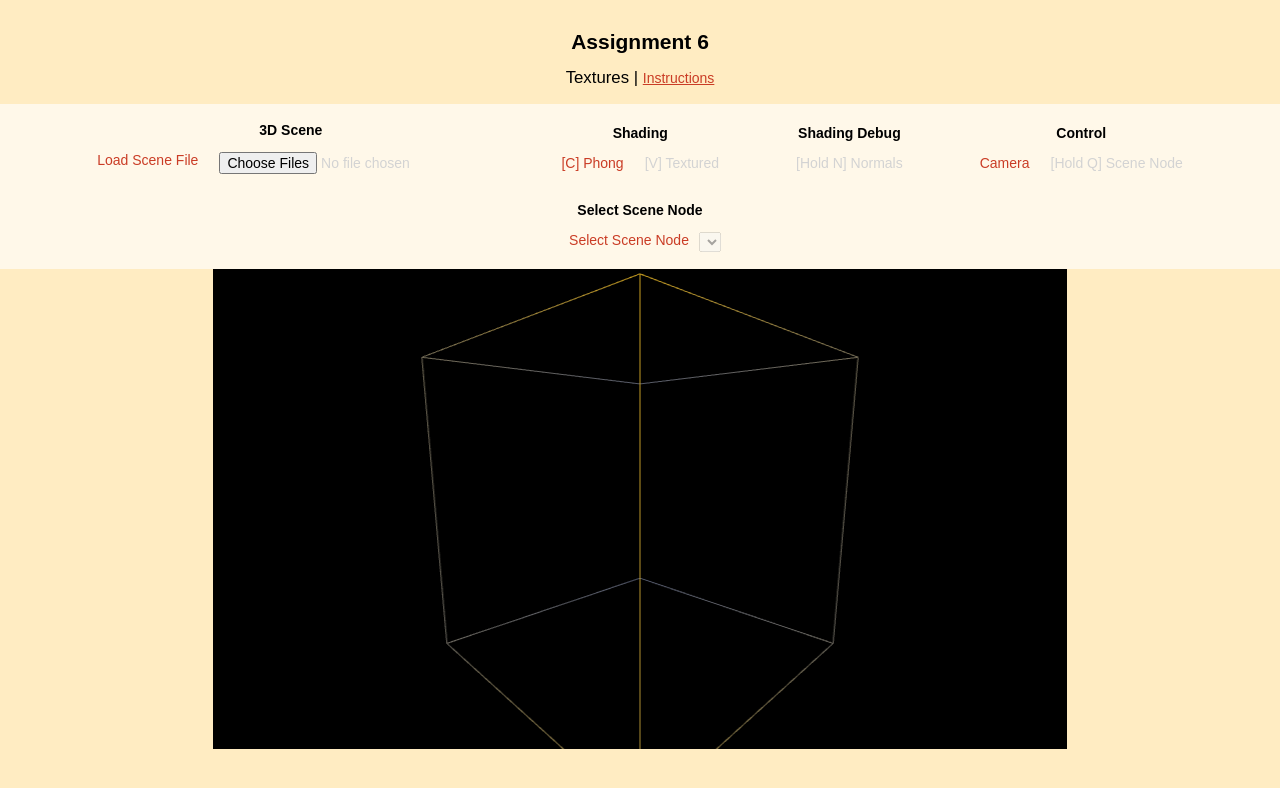
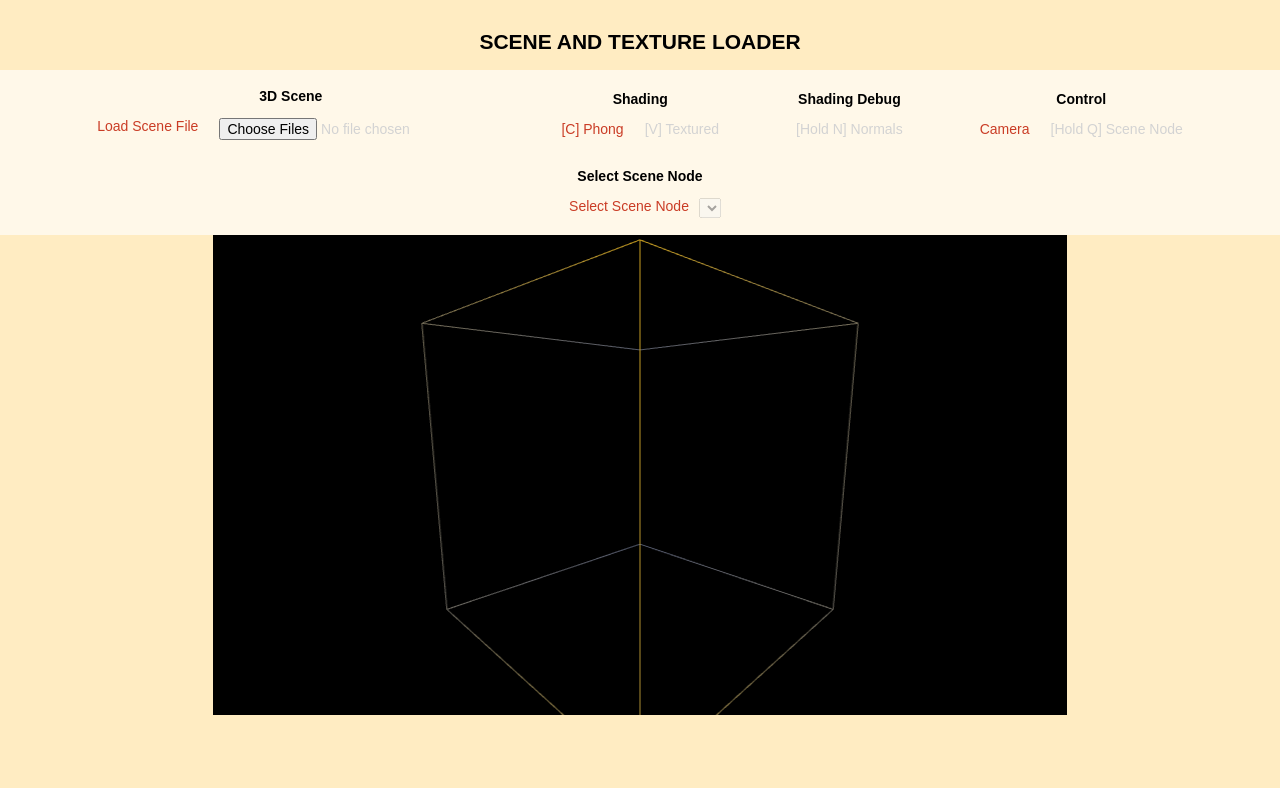
Before and after one commit to DGarg375/SceneAssembler, a plain HTML site: page index.html in a window 1280 px wide. Drawn offline with Linux system fonts and the light colour scheme.

Commit message:
minor fix

```diff
--- a/index.html
+++ b/index.html
@@ -10,9 +10,7 @@
 <body>
     <div id="app">
         <div id="header-container">
-            <h1>Assignment 6</h1>
-            <h2>Textures | <a
-                    href="https://canvas.ucdavis.edu/courses/719519/assignments/954617" target="_blank">Instructions</a></h2>
+            <h1>SCENE AND TEXTURE LOADER</h1>
         </div>
         <div class="settings-container">
             <div class="setting">
```
